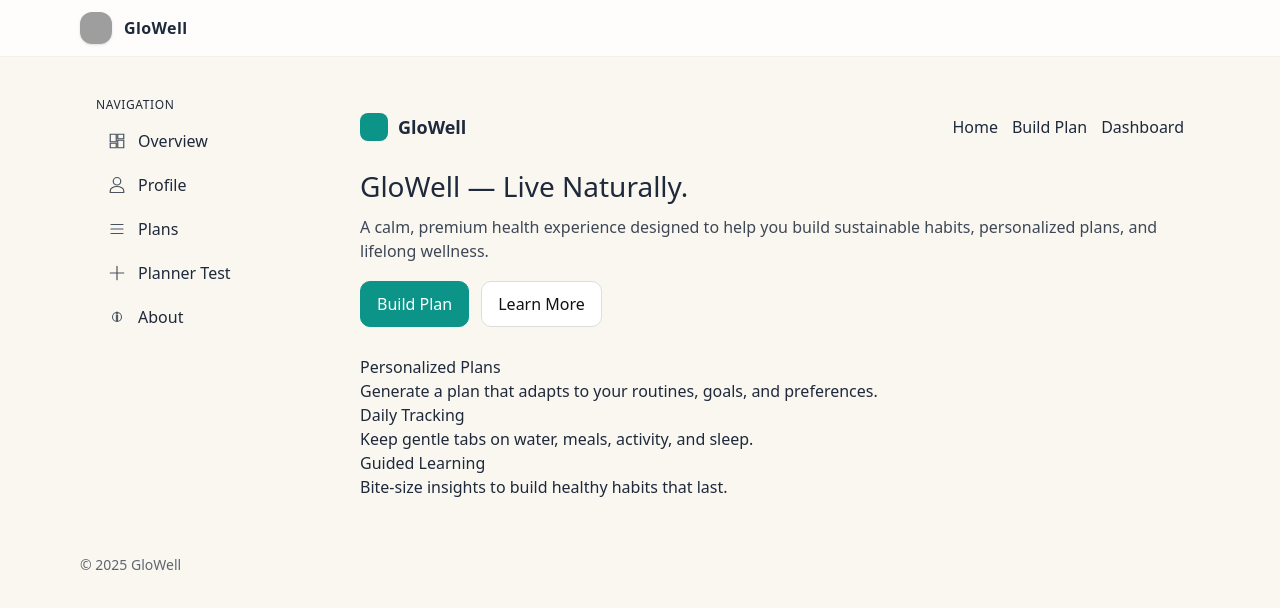
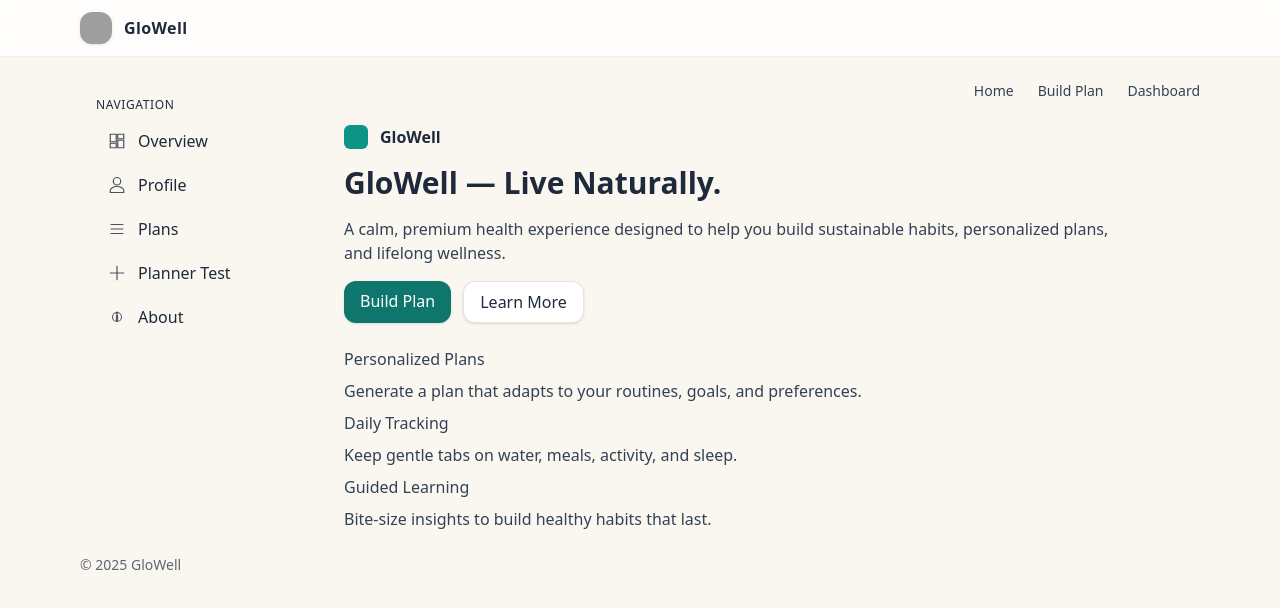
Before and after one commit to mishbyhealth/mishby-health-os, a React (Vite) app: page / in a window 1280 px wide. Shown: the top 608 px of the page. Built offline with nearby package versions, Linux system fonts and the light colour scheme; grey boxes are pictures that could not be loaded.

Commit message:
seo(home): add HelmetProvider and homepage meta tags

```diff
--- a/package.json
+++ b/package.json
@@ -31,6 +31,7 @@
     "pdf-lib": "^1.17.1",
     "react": "^18.3.1",
     "react-dom": "^18.3.1",
+    "react-helmet-async": "^2.0.5",
     "react-hook-form": "^7.62.0",
     "react-router-dom": "^6.30.1",
     "tailwind-merge": "^3.3.1",
--- a/src/main.tsx
+++ b/src/main.tsx
@@ -1,13 +1,16 @@
 import React from "react";
 import ReactDOM from "react-dom/client";
 import { BrowserRouter } from "react-router-dom";
+import { HelmetProvider } from "react-helmet-async";
 import App from "./App";
-import "./styles/theme.css"; // अगर theme किसी और path पर है तो वही लिखें
+import "./styles/theme.css";
 
 ReactDOM.createRoot(document.getElementById("root")!).render(
   <React.StrictMode>
-    <BrowserRouter basename="/">
-      <App />
-    </BrowserRouter>
+    <HelmetProvider>
+      <BrowserRouter>
+        <App />
+      </BrowserRouter>
+    </HelmetProvider>
   </React.StrictMode>
 );
--- a/src/pages/HomePage.tsx
+++ b/src/pages/HomePage.tsx
@@ -1,70 +1,82 @@
 import React from "react";
 import { Link } from "react-router-dom";
+import { Helmet } from "react-helmet-async";
 
 export default function HomePage() {
   return (
-    <div style={{ maxWidth: 980, margin: "32px auto", padding: "0 16px" }}>
-      {/* Simple header */}
-      <header style={{ display: "flex", alignItems: "center", justifyContent: "space-between", marginBottom: 24 }}>
-        <div style={{ display: "flex", alignItems: "center", gap: 10 }}>
-          <div style={{ width: 28, height: 28, borderRadius: 8, background: "#0d9488" }} />
-          <strong style={{ fontSize: 18 }}>GloWell</strong>
-        </div>
-        <nav style={{ display: "flex", gap: 14 }}>
-          <Link to="/" style={{ textDecoration: "none" }}>Home</Link>
-          <Link to="/health-plan" style={{ textDecoration: "none" }}>Build Plan</Link>
-          <Link to="/dashboard" style={{ textDecoration: "none" }}>Dashboard</Link>
-        </nav>
-      </header>
+    <section className="space-y-6">
+      <Helmet>
+        <title>GloWell — Live Naturally.</title>
+        <meta
+          name="description"
+          content="GloWell helps you build calm, sustainable health habits—water, meals, movement, and sleep—through a clean, privacy-first experience."
+        />
+        <link rel="canonical" href="https://mishbyhealth.netlify.app/" />
+
+        {/* Open Graph / Twitter (image add करेंगे अगले स्टेप में) */}
+        <meta property="og:site_name" content="GloWell" />
+        <meta property="og:title" content="GloWell — Live Naturally." />
+        <meta
+          property="og:description"
+          content="Build simple, sustainable health habits with a calm, privacy-first app."
+        />
+        <meta property="og:type" content="website" />
+        <meta property="og:url" content="https://mishbyhealth.netlify.app/" />
+        <meta name="twitter:card" content="summary_large_image" />
+        <meta name="twitter:title" content="GloWell — Live Naturally." />
+        <meta
+          name="twitter:description"
+          content="Build simple, sustainable health habits with a calm, privacy-first app."
+        />
+      </Helmet>
 
       {/* Hero */}
-      <h1 style={{ fontSize: 28, marginBottom: 8 }}>GloWell — Live Naturally.</h1>
-      <p style={{ margin: 0, opacity: 0.85 }}>
+      <div className="flex items-center justify-between">
+        <div />
+        <nav className="hidden md:flex gap-6 text-sm text-slate-700">
+          <Link to="/">Home</Link>
+          <Link to="/health-plan">Build Plan</Link>
+          <Link to="/dashboard">Dashboard</Link>
+        </nav>
+      </div>
+
+      <div className="space-y-4">
+        <div className="flex items-center gap-3">
+          <div className="h-6 w-6 rounded-md bg-teal-600" />
+          <span className="font-semibold">GloWell</span>
+        </div>
+
+        <h1 className="text-3xl font-semibold">GloWell — Live Naturally.</h1>
+        <p className="max-w-3xl text-slate-700">
           A calm, premium health experience designed to help you build sustainable habits,
           personalized plans, and lifelong wellness.
         </p>
 
-      {/* CTA buttons */}
-      <div style={{ marginTop: 18, display: "flex", gap: 12 }}>
+        <div className="flex gap-3">
           <Link
             to="/health-plan"
-          style={{
-            padding: "10px 16px",
-            borderRadius: 10,
-            background: "#0d9488",
-            color: "white",
-            border: "1px solid #0d9488",
-            textDecoration: "none",
-          }}
+            className="px-4 py-2 rounded-xl bg-teal-700 text-white shadow hover:opacity-90"
           >
             Build Plan
           </Link>
-        <a
-          href="#learn"
-          style={{
-            padding: "10px 16px",
-            borderRadius: 10,
-            background: "white",
-            color: "#111",
-            border: "1px solid #ddd",
-            textDecoration: "none",
-          }}
+          <Link
+            to="/about"
+            className="px-4 py-2 rounded-xl bg-white border border-black/10 shadow hover:opacity-80"
           >
             Learn More
-        </a>
+          </Link>
+        </div>
       </div>
 
-      {/* Features */}
-      <section id="learn" style={{ marginTop: 28 }}>
-        <h3>Personalized Plans</h3>
+      {/* Highlights */}
+      <div className="space-y-2 text-slate-700">
+        <p className="font-medium">Personalized Plans</p>
         <p>Generate a plan that adapts to your routines, goals, and preferences.</p>
-
-        <h3>Daily Tracking</h3>
+        <p className="font-medium">Daily Tracking</p>
         <p>Keep gentle tabs on water, meals, activity, and sleep.</p>
-
-        <h3>Guided Learning</h3>
+        <p className="font-medium">Guided Learning</p>
         <p>Bite-size insights to build healthy habits that last.</p>
+      </div>
     </section>
-    </div>
   );
 }
```
Also changed, not shown: 1 other file (tests, documents, lock files or other folders). Lines whose indentation alone changed are shown as unchanged.
